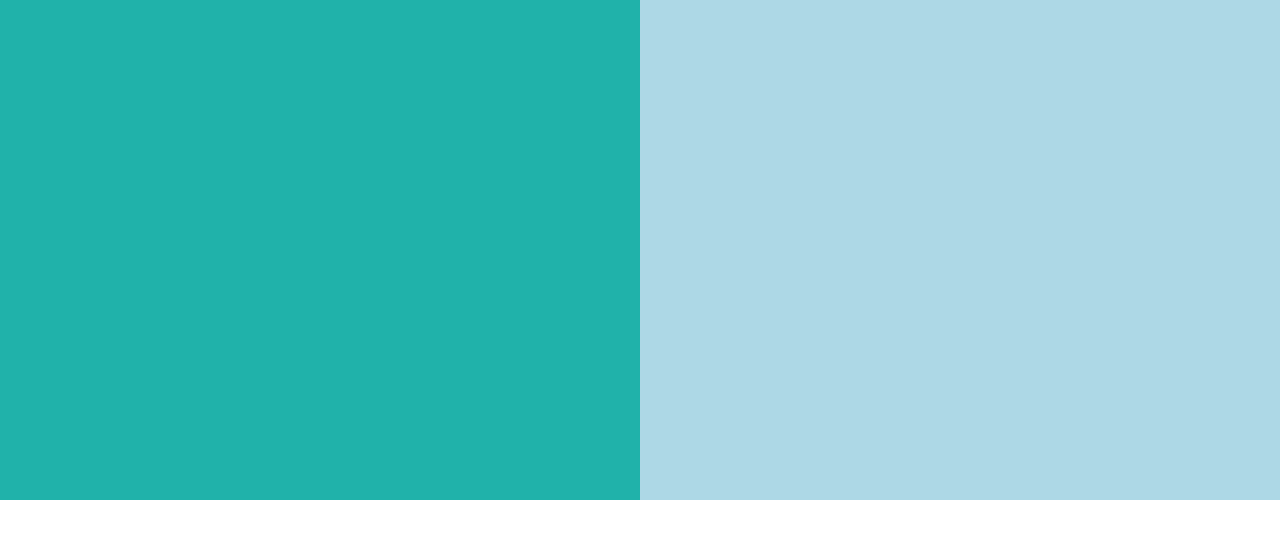
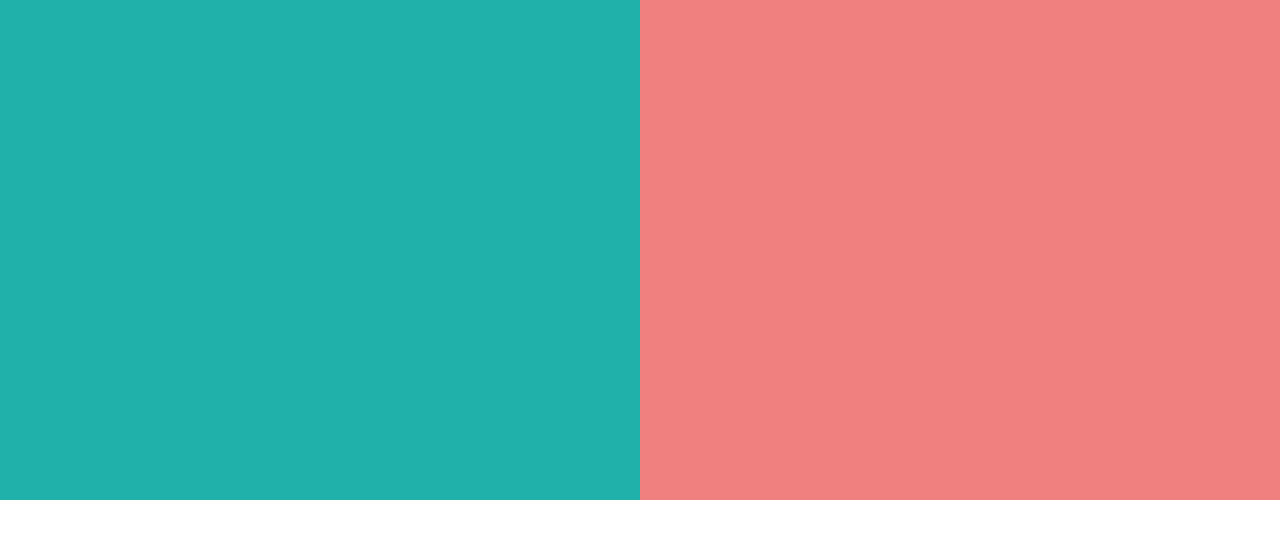
Before and after one commit to Mame375/webDesign, a plain HTML site: page page1.html in a window 1280 px wide. Drawn offline with Linux system fonts and the light colour scheme.

Commit message:
Update page1.html

```diff
--- a/page1.html
+++ b/page1.html
@@ -22,7 +22,7 @@
   float: right;
   width: 50%;
   height: 500px;
-  background: lightblue;
+  background: lightcoral;
 }
 
   </style>
```
